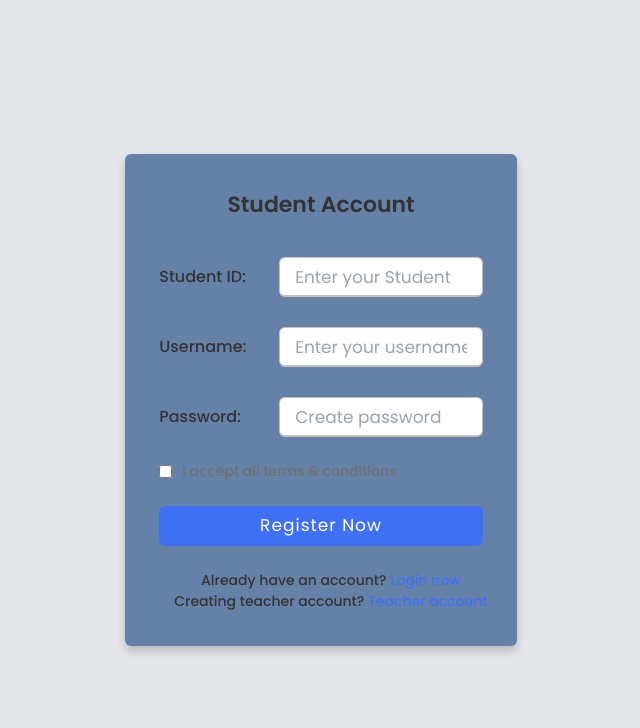
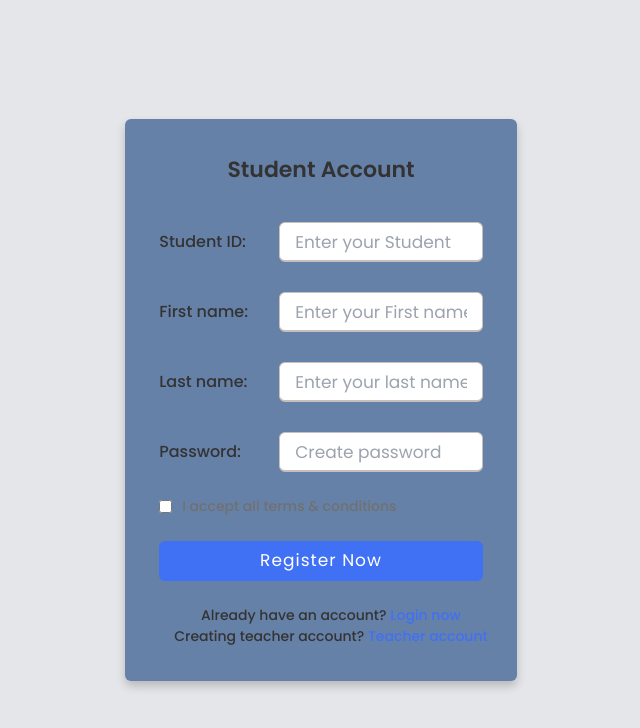
Before and after one commit to JenLys/Mega_Chug_Lords-SOEN341_Project_F24, a React (Vite) app in the folder client/: page /studentreg in a window 1280 px wide. Shown: the top 728 px of the page, without its empty margins (319-959 px from the left). Built offline with nearby package versions, Linux system fonts and the light colour scheme.

Commit message:
added database function

```diff
--- a/client/src/components/studentregistration.jsx
+++ b/client/src/components/studentregistration.jsx
@@ -7,7 +7,8 @@ const handleSubmit = async (e) => {
 
   const data = {
     studentId: document.getElementById("student-id").value,
-    username: document.getElementById("username").value,
+    firstname: document.getElementById("firstname").value,
+    lastname: document.getElementById("lastname").value,
     password: document.getElementById("password").value,
   };
 
@@ -41,11 +42,20 @@ const StudentRegistration = () => {
           />
         </div>
         <div className="input-box">
-          <label htmlFor="username">Username:</label>
+          <label htmlFor="firstname">First name:</label>
           <input
             type="text"
             id="username"
-            placeholder="Enter your username"
+            placeholder="Enter your First name"
+            required
+          />
+        </div>
+        <div className="input-box">
+          <label htmlFor="lastname">Last name:</label>
+          <input
+            type="text"
+            id="username"
+            placeholder="Enter your last name"
             required
           />
         </div>
```
Also changed, not shown: 1 other file (tests, documents, lock files or other folders).
